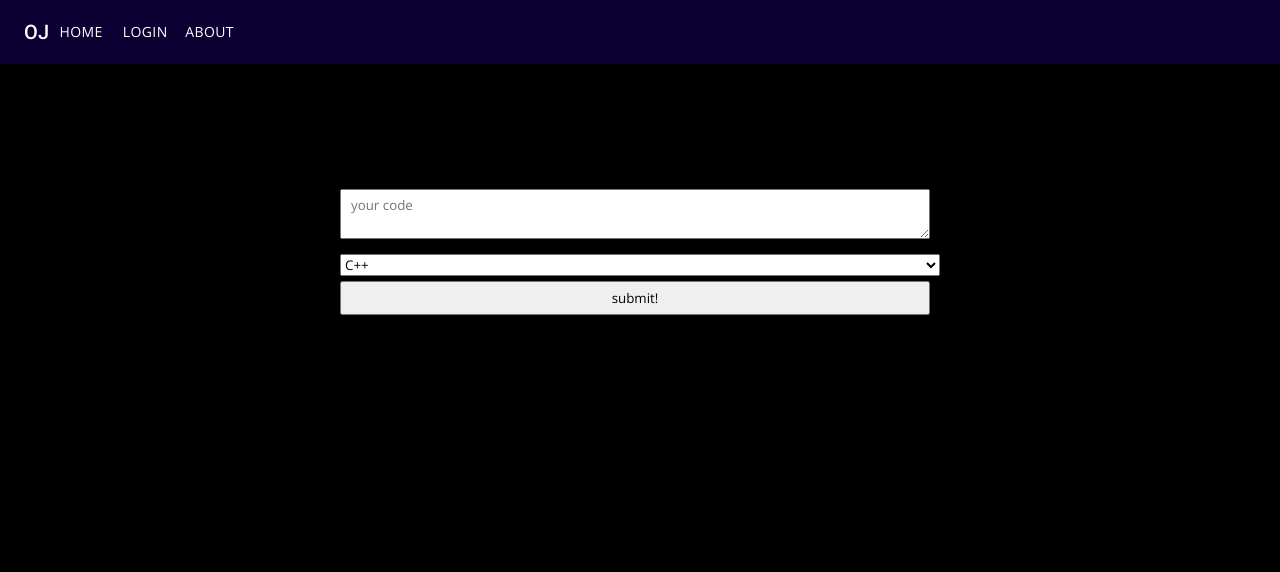
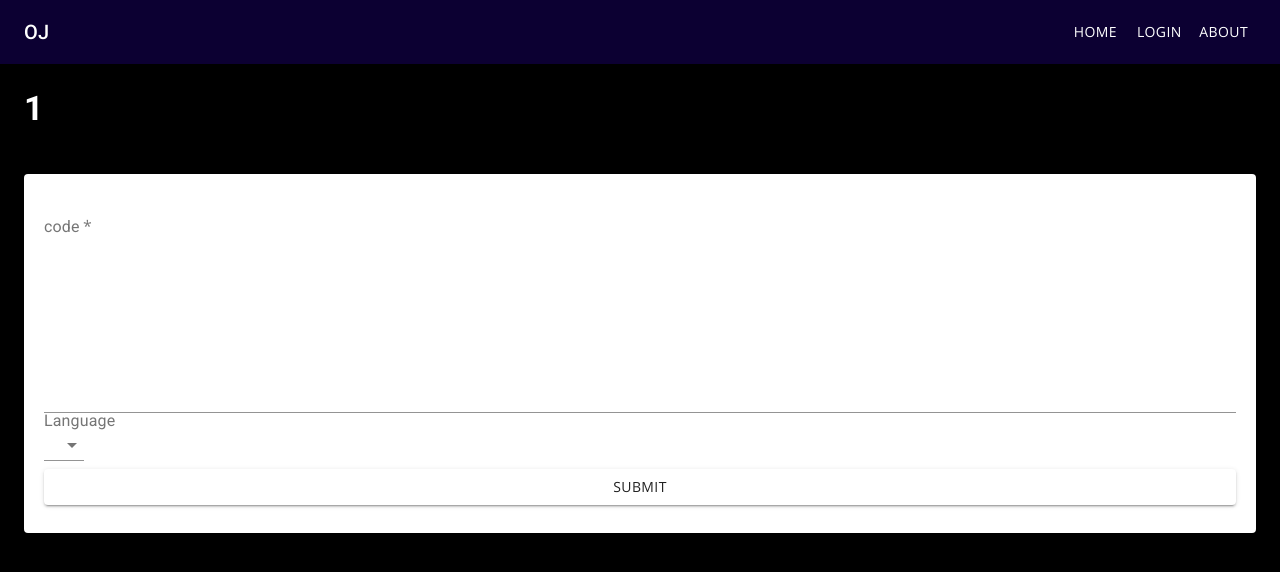
Before and after one commit to rjawesome/Infinity-Judge, a React (Create React App) app in the folder client/: page /problems/1 in a window 1280 px wide. Shown: the top 572 px of the page. Built offline with nearby package versions, Linux system fonts and the light colour scheme; no server answers.

Commit message:
more styling

```diff
--- a/client/src/App.tsx
+++ b/client/src/App.tsx
@@ -5,6 +5,7 @@ import Home from "./components/Home"
 import Problem from "./components/Problem"
 import Navbar from "./components/Navbar"
 import Signup from "./components/Signup"
+import About from "./components/About"
 
 function App() {
   return (
@@ -21,6 +22,9 @@ function App() {
           <Route exact path="/signup">
             <Signup type={"login"} />
           </Route>
+          <Route exact path="/about">
+            <About />
+          </Route>
         </Switch>
       </Router>
     </React.Fragment>
--- /dev/null
+++ b/client/src/components/About.tsx
@@ -0,0 +1,12 @@
+import { Typography } from "@material-ui/core"
+const About = () => {
+  return (
+    <div>
+      <Typography color="primary" variant="h4">
+        yoyo
+      </Typography>
+    </div>
+  )
+}
+
+export default About
--- a/client/src/components/Home.tsx
+++ b/client/src/components/Home.tsx
@@ -10,6 +10,8 @@ import {
   CardActionArea,
   CardActions,
   CardMedia,
+  Box,
+  Avatar,
 } from "@material-ui/core"
 import useStyles from "../styles"
 
@@ -52,6 +54,9 @@ const Home = () => {
                   </CardContent>
                 </CardActionArea>
               </Link>
+              <CardActions className={classes.cardActions}>
+                <Box className={classes.author}>10/10</Box>
+              </CardActions>
             </Card>
           </Grid>
         ))}
--- a/client/src/components/Navbar.tsx
+++ b/client/src/components/Navbar.tsx
@@ -1,10 +1,4 @@
-import {
-  AppBar,
-  Toolbar,
-  IconButton,
-  Typography,
-  Button,
-} from "@material-ui/core"
+import { AppBar, Toolbar, Typography, Button } from "@material-ui/core"
 import useStyles from "../styles"
 import { Link } from "@material-ui/core"
 
@@ -14,7 +8,7 @@ const Navbar = () => {
   return (
     <AppBar className={classes.appBar} position="static">
       <Toolbar>
-        <Typography color="primary" variant="h6">
+        <Typography color="primary" variant="h6" style={{ flex: 1 }}>
           OJ
         </Typography>
         <Button color="primary">
@@ -24,7 +18,7 @@ const Navbar = () => {
           <Link href="/signup">Login</Link>
         </Button>
         <Button color="primary">
-          <Link href="/">About</Link>
+          <Link href="/about">About</Link>
         </Button>
       </Toolbar>
     </AppBar>
--- a/client/src/components/Problem.tsx
+++ b/client/src/components/Problem.tsx
@@ -1,10 +1,24 @@
 import { useParams } from "react-router"
 import React, { useEffect, useState } from "react"
 import axios from "axios"
-import { Grid, Container } from "@material-ui/core"
-import { makeStyles } from "@material-ui/core"
+import {
+  Grid,
+  Container,
+  TextField,
+  Typography,
+  Dialog,
+  Paper,
+  FormControlLabel,
+  Avatar,
+  Checkbox,
+  Button,
+  InputLabel,
+  Select,
+  MenuItem,
+} from "@material-ui/core"
 import Result from "./Result"
 import useStyles from "../styles"
+import { AirlineSeatFlatAngled } from "@material-ui/icons"
 
 interface ParamType {
   id: string
@@ -13,7 +27,7 @@ interface ParamType {
 const Problem = () => {
   const [statement, setStatement] = useState("")
   const [code, setCode] = useState("")
-  const [lang, setLang] = useState("cpp")
+  const [lang, setLang] = useState<string | null>("cpp")
   const [submission, setSubmission] = useState(false)
   const [result, setResult] = useState("")
   const { id } = useParams<ParamType>()
@@ -28,6 +42,7 @@ const Problem = () => {
 
   const problemSubmit = (e: any) => {
     e.preventDefault()
+    if (code === "") return
     setSubmission(true)
     console.log(code, lang)
     axios
@@ -37,38 +52,59 @@ const Problem = () => {
       })
   }
 
+  const paperStyle = {
+    padding: 20,
+    margin: "20px auto",
+  }
+  const avatarStyle = { backgroundColor: "#1bbd7e" }
+  const btnstyle = { margin: "8px 0" }
+
   return (
-    <div className="content">
+    <Container maxWidth="lg" className={classes.problemsContainer}>
       {!submission && (
         <React.Fragment>
-          <h1>{id}</h1>
-          <div className="submit">
-            <p className="statement">{statement}</p>
-            <form className="submit-form blue" onSubmit={problemSubmit}>
-              <textarea
-                required
-                placeholder="your code"
-                name="code"
-                value={code}
+          <Typography
+            color="primary"
+            variant="h4"
+            className={`${classes.problemTitle2} ${classes.problemTitle}`}
+          >
+            {id}
+          </Typography>
+          <Grid alignContent="center">
+            <Paper elevation={0} style={paperStyle}>
+              <TextField
+                label="code"
+                multiline
+                fullWidth
+                rows={10}
+                required={true}
                 onChange={(e) => setCode(e.target.value)}
-              ></textarea>
-
-              <select
-                required
-                name="lang"
-                onChange={(e) => setLang(e.target.value)}
+              />
+              <InputLabel>Language</InputLabel>
+              <Select
+                required={true}
+                onChange={(e) => setLang(e.target.value as string)}
               >
-                <option value="cpp">C++</option>
-                <option value="java">Java</option>
-                <option value="py">Python</option>
-              </select>
-              <input type="submit" value="submit!" />
-            </form>
-          </div>
+                <MenuItem value="cpp">C++</MenuItem>
+                <MenuItem value="py">Python</MenuItem>
+                <MenuItem value="java">Java</MenuItem>
+              </Select>
+              <Button
+                type="submit"
+                color="primary"
+                variant="contained"
+                style={btnstyle}
+                fullWidth
+                onClick={problemSubmit}
+              >
+                Submit
+              </Button>
+            </Paper>
+          </Grid>
         </React.Fragment>
       )}
       {submission && <Result result={result} />}
-    </div>
+    </Container>
   )
 }
 export default Problem
--- a/client/src/components/Result.tsx
+++ b/client/src/components/Result.tsx
@@ -1,13 +1,32 @@
+import { Typography } from "@material-ui/core"
+import useStyles from "../styles"
+
 interface ResProps {
   result: string
 }
 
 const Result = ({ result }: ResProps) => {
+  const classes = useStyles()
+
   return (
     <div>
-      <h1>Your Result:</h1>
-      {!result && <p>Loading ...</p>}
-      {result && result}
+      <Typography
+        color="primary"
+        variant="h4"
+        className={`${classes.problemTitle2} ${classes.problemTitle}`}
+      >
+        Your Result
+      </Typography>
+      {!result && (
+        <Typography color="primary" variant="h6">
+          Loading ...
+        </Typography>
+      )}
+      {result && (
+        <Typography color="primary" variant="h6">
+          {result}
+        </Typography>
+      )}
     </div>
   )
 }
--- a/client/src/styles.ts
+++ b/client/src/styles.ts
@@ -21,6 +21,19 @@ const useStyles = makeStyles((theme) => ({
     margin: 10,
   },
   media: {},
+  problemTitle2: {
+    alignItems: "center",
+  },
+  cardActions: {
+    display: "flex",
+    justifyContent: "space-between",
+  },
+  author: {
+    backgroundColor: "#5ce805",
+    borderRadius: 10,
+    display: "flex",
+    padding: 10,
+  },
 }))
 
 export default useStyles
```
